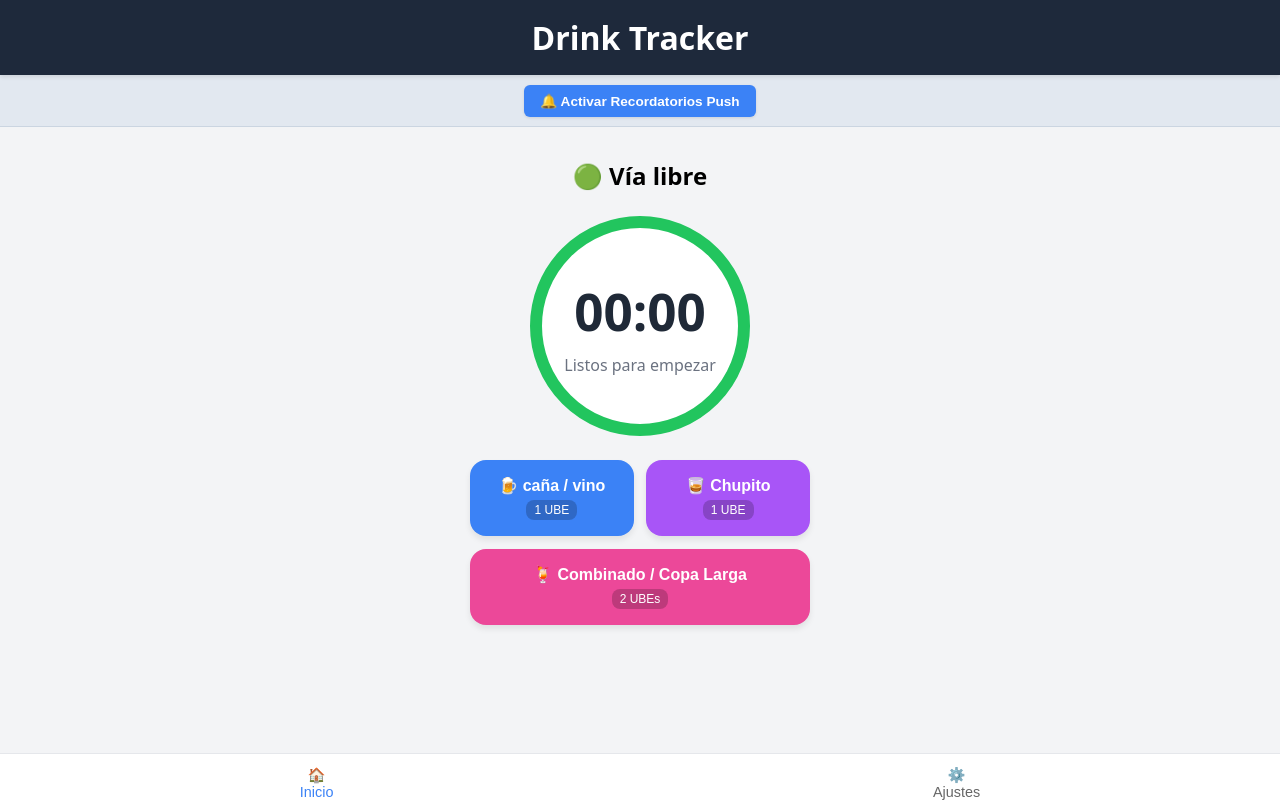
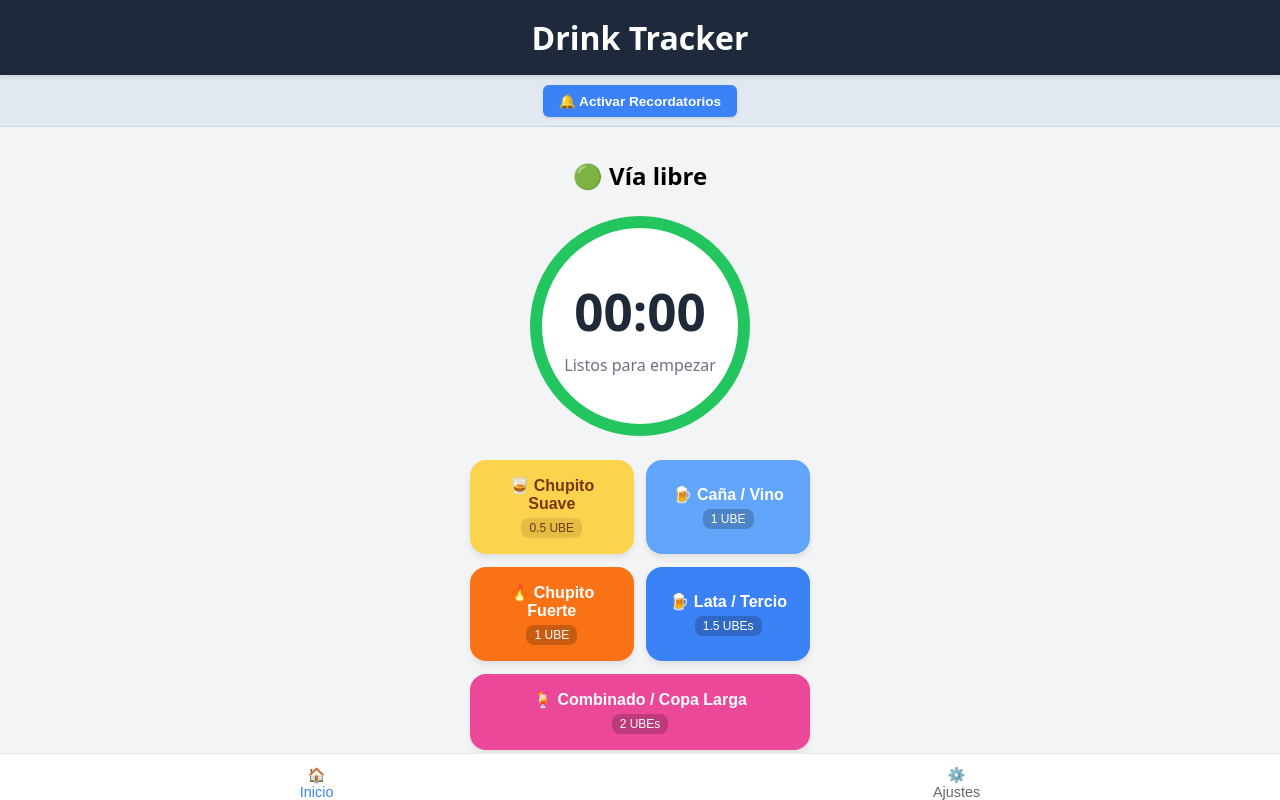
Before and after one commit to arribi/drink-tracker-frontend, a React (Vite) app: page / in a window 1280 px wide. Built offline with nearby package versions, Linux system fonts and the light colour scheme.

Commit message:
feat: añadido botón undo para bebidas y nuevas bebidas para seleccionar

```diff
--- a/src/App.jsx
+++ b/src/App.jsx
@@ -71,7 +71,7 @@ function App() {
       {/* Barra de pruebas global para activar las notificaciones */}
       <div style={styles.notificationBanner}>
         <button onClick={suscribirUsuario} style={styles.bannerBtn}>
-          🔔 Activar Recordatorios Push
+          🔔 Activar Recordatorios
         </button>
       </div>
 
--- a/src/components/Dashboard.jsx
+++ b/src/components/Dashboard.jsx
@@ -5,7 +5,7 @@ export default function Dashboard() {
   const [isActive, setIsActive] = useState(false)
   const [history, setHistory] = useState([])
 
-  // 🚀 NUEVO: Comprobamos en el localStorage si la fiesta ya había terminado al abrir la app
+  // Comprobamos en el localStorage si la fiesta ya había terminado al abrir la app
   const [showSummary, setShowSummary] = useState(
     localStorage.getItem('fiesta_terminada') === 'true'
   )
@@ -48,7 +48,7 @@ export default function Dashboard() {
     }
   }
 
-  // Lógica científica: 1 UBE = 60 minutos inamovibles de procesamiento en hígado sano
+  // Lógica científica: 1 UBE = 60 minutos inamovibles de procesamiento
   const handleAddDrink = async (nombreBebida, ubes) => {
     const MINS_PER_UBE = 60
     const tiempoBebidaMs = ubes * MINS_PER_UBE * 60 * 1000
@@ -58,7 +58,7 @@ export default function Dashboard() {
 
     let newTargetTime
     if (currentTarget > ahora) {
-      newTargetTime = currentTarget + tiempoBebidaMs // Acumula tiempo al hígado colapsado
+      newTargetTime = currentTarget + tiempoBebidaMs // Acumula tiempo
     } else {
       newTargetTime = ahora + tiempoBebidaMs // Empieza cuenta nueva
     }
@@ -71,7 +71,7 @@ export default function Dashboard() {
       id: Date.now(),
       time: new Date().toLocaleTimeString([], { hour: '2-digit', minute: '2-digit' }),
       type: `${nombreBebida} (${ubes} UBE${ubes > 1 ? 's' : ''})`,
-      ubes: ubes
+      ubes: ubes // Guardamos las UBEs exactas para poder restarlas si se hace "Undo"
     }
     const updatedHistory = [...history, newDrink]
     setHistory(updatedHistory)
@@ -79,7 +79,7 @@ export default function Dashboard() {
 
     calculateTimeLeft()
 
-    // Sincronizar con el servidor
+    // Sincronizar con el servidor (Usando la variable de entorno)
     if ('serviceWorker' in navigator && 'PushManager' in window) {
       try {
         const registro = await navigator.serviceWorker.ready
@@ -101,13 +101,64 @@ export default function Dashboard() {
     }
   }
 
-  // 🚀 NUEVO: Guardamos en disco que la fiesta ha terminado
+  // 🚀 NUEVA FUNCIÓN: Deshacer la última bebida introducida por error
+  const handleUndoLastDrink = async () => {
+    if (history.length === 0) return
+
+    // 1. Sacamos la última bebida del historial
+    const lastDrink = history[history.length - 1]
+    const updatedHistory = history.slice(0, -1)
+    setHistory(updatedHistory)
+    localStorage.setItem('historial_bebidas', JSON.stringify(updatedHistory))
+
+    // 2. Calculamos los milisegundos a restar
+    const MINS_PER_UBE = 60
+    const tiempoBebidaMs = (lastDrink.ubes || 1) * MINS_PER_UBE * 60 * 1000
+
+    const currentTarget = parseInt(localStorage.getItem('hora_objetivo') || '0', 10)
+    const ahora = Date.now()
+    let newTargetTime = currentTarget - tiempoBebidaMs
+
+    // 3. Actualizamos los tiempos locales
+    if (newTargetTime <= ahora || updatedHistory.length === 0) {
+      localStorage.removeItem('hora_objetivo')
+      setTimeLeft(0)
+      setIsActive(false)
+      newTargetTime = ahora
+    } else {
+      localStorage.setItem('hora_objetivo', newTargetTime.toString())
+      setTimeLeft(newTargetTime - ahora)
+      setIsActive(true)
+    }
+
+    // 4. Sincronizamos la reducción de tiempo con el servidor
+    const minutosTotalesRestantes = Math.max(0, Math.round((newTargetTime - ahora) / (60 * 1000)))
+    if ('serviceWorker' in navigator && 'PushManager' in window) {
+      try {
+        const registro = await navigator.serviceWorker.ready
+        const suscripcionExistente = await registro.pushManager.getSubscription()
+
+        if (suscripcionExistente) {
+          await fetch(`${import.meta.env.VITE_BACKEND_URL}/schedule-via-libre`, {
+            method: 'POST',
+            headers: { 'Content-Type': 'application/json' },
+            body: JSON.stringify({
+              endpoint: suscripcionExistente.endpoint,
+              minutos: minutosTotalesRestantes
+            })
+          })
+        }
+      } catch (error) {
+        console.error('Error al actualizar el servidor tras deshacer:', error)
+      }
+    }
+  }
+
   const handleEndParty = () => {
     setShowSummary(true)
     localStorage.setItem('fiesta_terminada', 'true')
   }
 
-  // 🚀 NUEVO: Limpiamos también el estado de la fiesta al reiniciar
   const handleReset = () => {
     localStorage.removeItem('hora_objetivo')
     localStorage.removeItem('historial_bebidas')
@@ -125,10 +176,8 @@ export default function Dashboard() {
     return `${minutes.toString().padStart(2, '0')}:${seconds.toString().padStart(2, '0')}`
   }
 
-  // Calcular el total de UBEs reales consumidas en la noche
   const totalUbesConsumidas = history.reduce((acc, drink) => acc + (drink.ubes || 1), 0)
 
-  // Algoritmo del diagnóstico de la mañana siguiente
   const obtenerDiagnosticoResaca = () => {
     if (totalUbesConsumidas <= 2) {
       return {
@@ -150,7 +199,6 @@ export default function Dashboard() {
 
   const diagnostico = obtenerDiagnosticoResaca()
 
-  // Vista de Resumen Diagnóstico
   if (showSummary) {
     return (
       <div style={styles.container}>
@@ -177,15 +225,26 @@ export default function Dashboard() {
         </p>
       </div>
 
+      {/* Rejilla de selección avanzada de bebidas */}
       <div style={styles.gridContainer}>
-        <button style={{ ...styles.drinkButton, backgroundColor: '#3b82f6' }} onClick={() => handleAddDrink('Cerveza / Vino', 1)}>
-          <span>🍺 caña / vino</span>
+        <button style={{ ...styles.drinkButton, backgroundColor: '#fcd34d', color: '#78350f' }} onClick={() => handleAddDrink('Chupito Suave', 0.5)}>
+          <span>🥃 Chupito Suave</span>
+          <span style={{ ...styles.ubeTag, backgroundColor: 'rgba(0,0,0,0.1)' }}>0.5 UBE</span>
+        </button>
+
+        <button style={{ ...styles.drinkButton, backgroundColor: '#60a5fa' }} onClick={() => handleAddDrink('Caña / Vino', 1)}>
+          <span>🍺 Caña / Vino</span>
           <span style={styles.ubeTag}>1 UBE</span>
         </button>
 
-        <button style={{ ...styles.drinkButton, backgroundColor: '#a855f7' }} onClick={() => handleAddDrink('Chupito', 1)}>
-          <span>🥃 Chupito</span>
+        <button style={{ ...styles.drinkButton, backgroundColor: '#f97316' }} onClick={() => handleAddDrink('Chupito Fuerte', 1)}>
+          <span>🔥 Chupito Fuerte</span>
           <span style={styles.ubeTag}>1 UBE</span>
+        </button>
+
+        <button style={{ ...styles.drinkButton, backgroundColor: '#3b82f6' }} onClick={() => handleAddDrink('Lata / Tercio', 1.5)}>
+          <span>🍺 Lata / Tercio</span>
+          <span style={styles.ubeTag}>1.5 UBEs</span>
         </button>
 
         <button style={{ ...styles.drinkButton, backgroundColor: '#ec4899', gridColumn: 'span 2' }} onClick={() => handleAddDrink('Combinado / Copa', 2)}>
@@ -205,7 +264,12 @@ export default function Dashboard() {
               </li>
             ))}
           </ul>
-          <button style={styles.endButton} onClick={handleEndParty}>🛑 Terminar Fiesta</button>
+
+          {/* Botones de acción del historial */}
+          <div style={styles.actionGroup}>
+            <button style={styles.undoButton} onClick={handleUndoLastDrink}>↩️ Deshacer Última</button>
+            <button style={styles.endButton} onClick={handleEndParty}>🛑 Terminar Fiesta</button>
+          </div>
         </div>
       )}
     </div>
@@ -222,6 +286,8 @@ const styles = {
   historySection: { width: '100%', maxWidth: '340px', marginTop: '0.5rem', display: 'flex', flexDirection: 'column', gap: '1rem' },
   list: { listStyle: 'none', backgroundColor: 'white', borderRadius: '12px', padding: '0.5rem', boxShadow: '0 2px 4px rgba(0,0,0,0.05)' },
   listItem: { display: 'flex', justifyContent: 'space-between', padding: '0.8rem', borderBottom: '1px solid #f3f4f6' },
+  actionGroup: { display: 'flex', flexDirection: 'column', gap: '0.8rem', width: '100%' },
+  undoButton: { padding: '1rem', backgroundColor: '#9ca3af', color: 'white', border: 'none', borderRadius: '12px', fontWeight: 'bold', cursor: 'pointer', fontSize: '1rem', transition: 'background-color 0.2s' },
   endButton: { padding: '1rem', backgroundColor: '#ef4444', color: 'white', border: 'none', borderRadius: '12px', fontWeight: 'bold', cursor: 'pointer', fontSize: '1rem' },
   summaryCard: { backgroundColor: 'white', padding: '1.5rem', borderRadius: '16px', textAlign: 'center', boxShadow: '0 4px 6px rgba(0,0,0,0.05)', width: '100%', maxWidth: '340px', display: 'flex', flexDirection: 'column', gap: '1rem' },
   diagnosticoBox: { padding: '1rem', borderRadius: '12px', backgroundColor: '#f9fafb', borderLeft: '5px solid', textAlign: 'left' },
```
